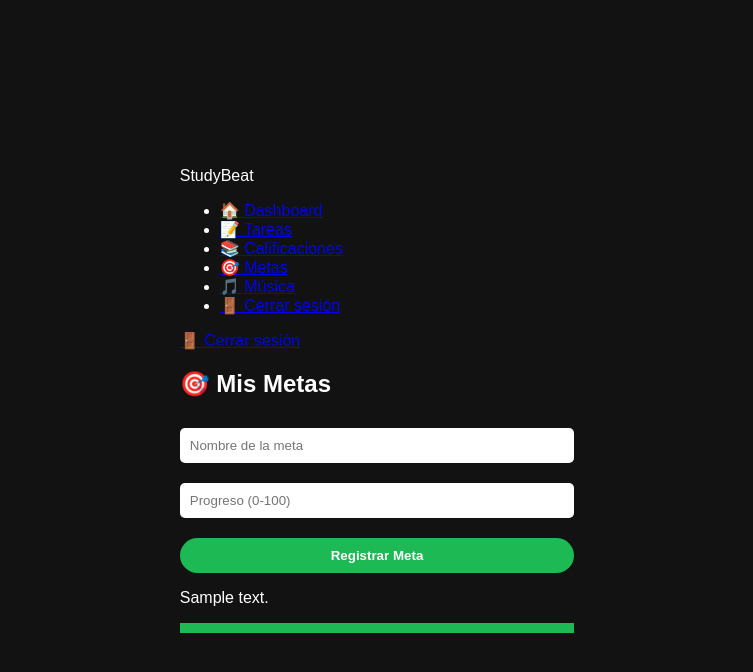
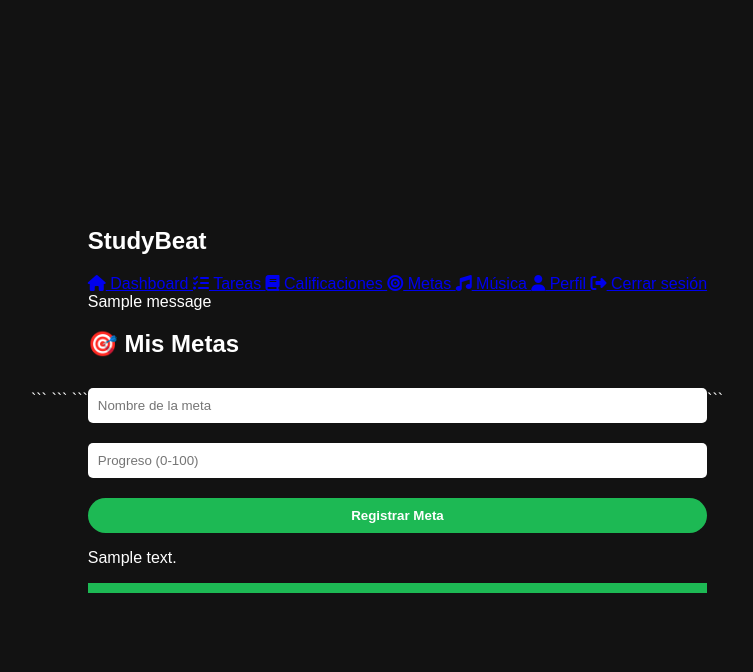
Before and after one commit to FANNY100-0/https-studybeat.onrender.com, a Flask app: template templates/metas.html in a window 1280 px wide. Shown: the top 672 px of the page, without its empty margins (263-1016 px from the left). Run offline with Flask 3, Linux system fonts and the light colour scheme; a user stored in the database is signed in; tables that the repository leaves empty hold one stand-in row (values such as "Sample post"); the template is opened without the code that fills it: most values are stand-ins (such as "Sample title", 1, 10 or a date in 2020); one stand-in notice (Sample message) is shown.

Commit message:
Update base.html

````diff
--- a/templates/base.html
+++ b/templates/base.html
@@ -1,33 +1,106 @@
 <!DOCTYPE html>
+
 <html lang="es">
+
 <head>
     <meta charset="UTF-8">
     <meta name="viewport" content="width=device-width, initial-scale=1.0">
-    <title>StudyBeat | Tu ecosistema académico</title>
+    <title>{% block title %}StudyBeat{% endblock %}</title>
+
+```
 <link rel="stylesheet" href="{{ url_for('static', filename='css/style.css') }}">
+
+<link href="https://cdnjs.cloudflare.com/ajax/libs/font-awesome/6.5.2/css/all.min.css" rel="stylesheet">
+```
+
 </head>
+
 <body>
-    <div class="app-container">
+
+```
+{% if current_user.is_authenticated %}
+
+<div class="layout">
+
     <aside class="sidebar">
-            <div class="logo">StudyBeat</div>
+
+        <div class="logo">
+            <h2>StudyBeat</h2>
+        </div>
+
         <nav>
-    <ul>
-        <li><a href="{{ url_for('dashboard') }}">🏠 Dashboard</a></li>
-        <li><a href="{{ url_for('tareas') }}">📝 Tareas</a></li>
-        <li><a href="{{ url_for('calificaciones') }}">📚 Calificaciones</a></li>
-        <li><a href="{{ url_for('metas') }}">🎯 Metas</a></li>
-        <li><a href="{{ url_for('musica') }}">🎵 Música</a></li>
-        <li><a href="{{ url_for('logout') }}">🚪 Cerrar sesión</a></li>
-    </ul>
+
+            <a href="{{ url_for('dashboard') }}">
+                <i class="fas fa-house"></i>
+                Dashboard
+            </a>
+
+            <a href="{{ url_for('tasks') }}">
+                <i class="fas fa-list-check"></i>
+                Tareas
+            </a>
+
+            <a href="{{ url_for('grades') }}">
+                <i class="fas fa-book"></i>
+                Calificaciones
+            </a>
+
+            <a href="{{ url_for('goals') }}">
+                <i class="fas fa-bullseye"></i>
+                Metas
+            </a>
+
+            <a href="{{ url_for('music') }}">
+                <i class="fas fa-music"></i>
+                Música
+            </a>
+
+            <a href="{{ url_for('profile') }}">
+                <i class="fas fa-user"></i>
+                Perfil
+            </a>
+
+            <a href="{{ url_for('logout') }}" class="logout">
+                <i class="fas fa-right-from-bracket"></i>
+                Cerrar sesión
+            </a>
+
         </nav>
-            <div class="logout-btn">
-                <a href="{{ url_for('logout') }}">🚪 Cerrar sesión</a>
-            </div>
+
     </aside>
 
     <main class="content">
-            {% block content %}{% endblock %}
+
+        {% with messages = get_flashed_messages(with_categories=true) %}
+        {% if messages %}
+
+        {% for category, message in messages %}
+
+        <div class="alert {{ category }}">
+            {{ message }}
+        </div>
+
+        {% endfor %}
+        {% endif %}
+        {% endwith %}
+
+        {% block content %}
+        {% endblock %}
+
     </main>
+
 </div>
+
+{% else %}
+
+{% block auth_content %}
+{% endblock %}
+
+{% endif %}
+
+<script src="{{ url_for('static', filename='js/main.js') }}"></script>
+```
+
 </body>
+
 </html>
````
Lines whose indentation alone changed are shown as unchanged.
